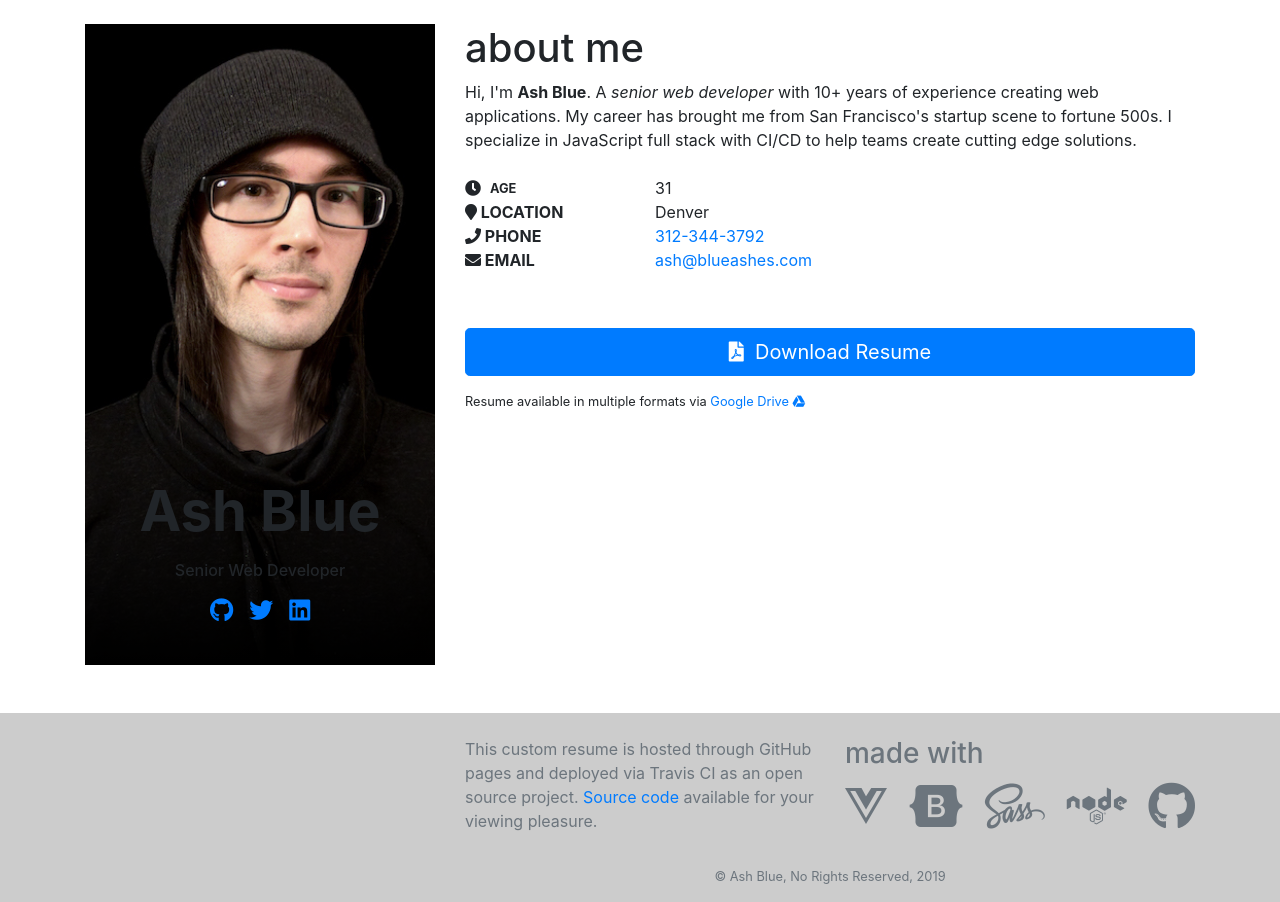
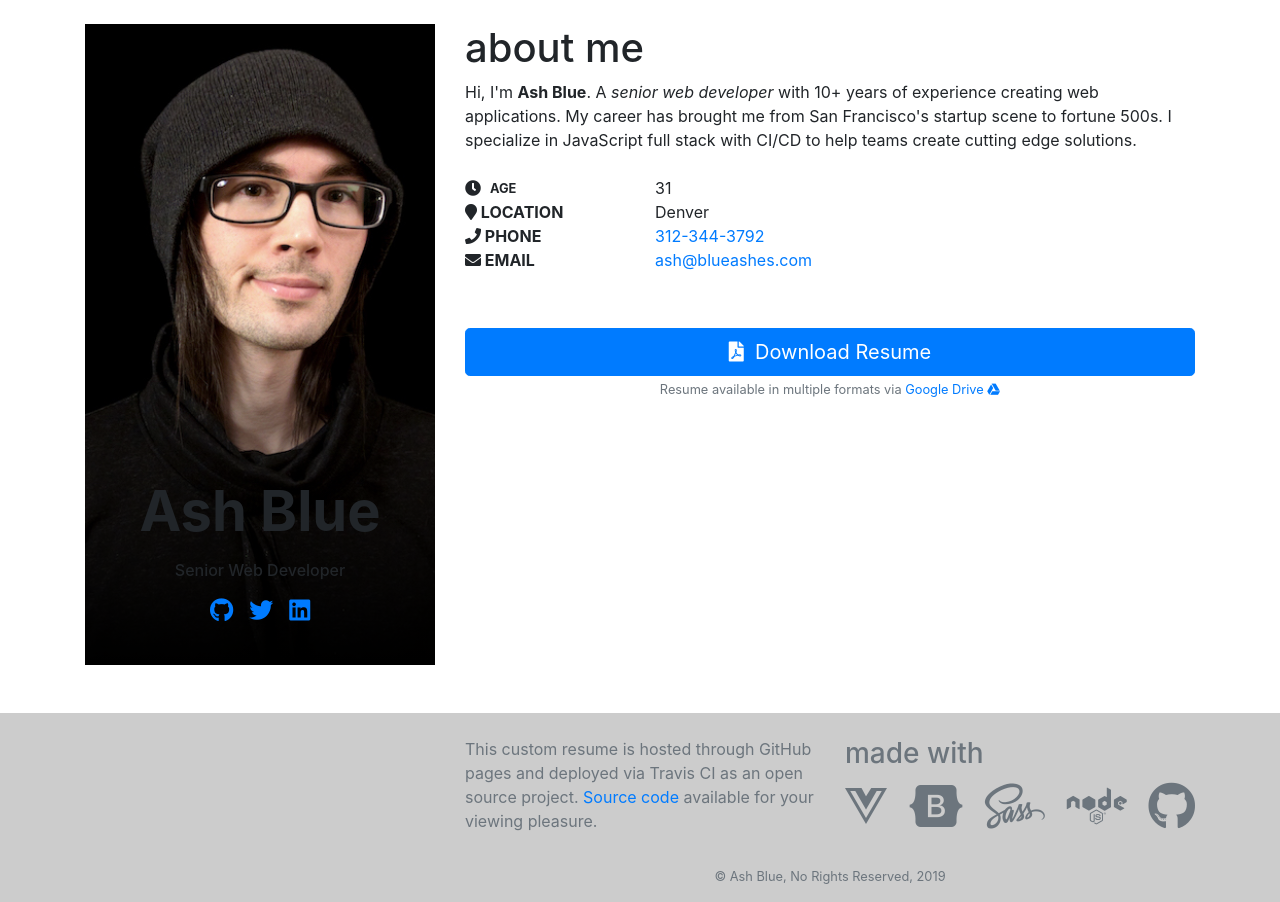
Before and after one commit to ashblue/web-development-resume, a Vue app: page / in a window 1280 px wide. Built offline with nearby package versions, Linux system fonts and the light colour scheme.

Commit message:
Resume block moved to an organism

```diff
--- a/src/components/organisms/Intro.vue
+++ b/src/components/organisms/Intro.vue
@@ -65,15 +65,7 @@
           </div>
         </div>
 
-        <h2 class="text-hide">My Resume</h2>
-        <button class="btn btn-primary btn-lg btn-block mb-3">
-          <Icon namespace="fas" icon="file-pdf" />&nbsp;
-          Download Resume
-        </button>
-        <p class="small">
-          Resume available in multiple formats via
-          <a href="#">Google Drive <Icon icon="google-drive" /></a>
-        </p>
+        <Resume />
       </div>
     </div>
   </div>
@@ -82,6 +74,7 @@
 <script>
 import BioCard from './BioCard.vue';
 import Icon from '../atoms/Icon.vue';
+import Resume from './Resume.vue';
 
 function getBirthday() {
   const birthday = new Date(1987, 8, 25);
@@ -92,6 +85,7 @@ function getBirthday() {
 export default {
   name: 'Intro',
   components: {
+    Resume,
     Icon,
     BioCard,
   },
--- /dev/null
+++ b/src/components/organisms/Resume.vue
@@ -0,0 +1,26 @@
+<template>
+  <div class="ab-resume">
+    <h2 class="text-hide">My Resume</h2>
+
+    <button class="btn btn-primary btn-lg btn-block mb-1">
+      <Icon namespace="fas" icon="file-pdf" />&nbsp;
+      Download Resume
+    </button>
+
+    <p class="small text-muted text-center">
+      Resume available in multiple formats via
+      <a href="#">Google Drive <Icon icon="google-drive" /></a>
+    </p>
+  </div>
+</template>
+
+<script>
+import Icon from '../atoms/Icon.vue';
+
+export default {
+  name: 'Resume',
+  components: {
+    Icon,
+  },
+};
+</script>
```
